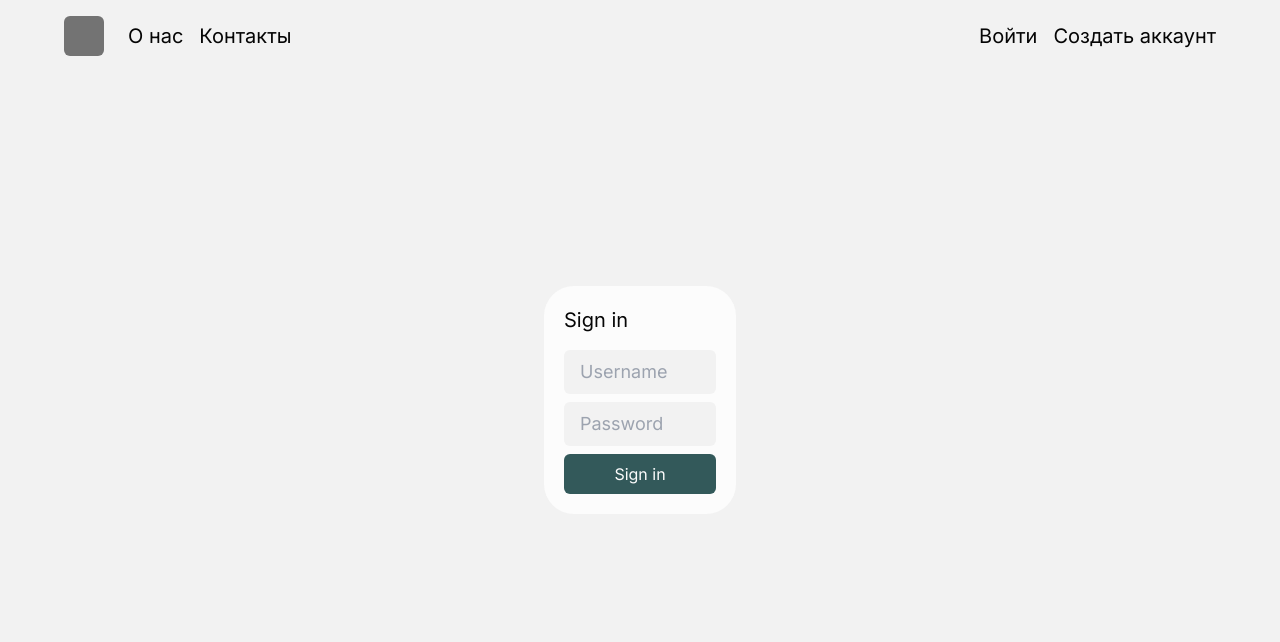
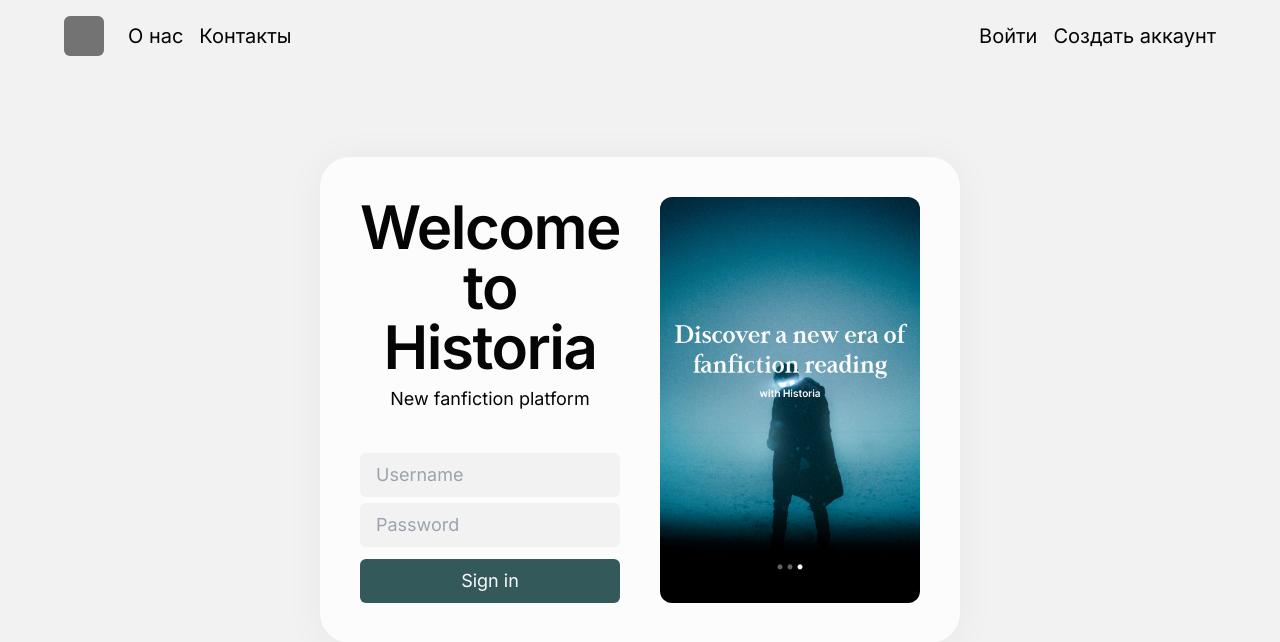
Before and after one commit to mbozhik/historia, a Next.js app: page /sign-in in a window 1280 px wide. Shown: the top 642 px of the page. Built offline with nearby package versions, Linux system fonts and the light colour scheme; no server answers.

Commit message:
finalize `/sign-in` auth page

```diff
--- a/src/app/(auth)/sign-in/page.tsx
+++ b/src/app/(auth)/sign-in/page.tsx
@@ -8,6 +8,9 @@ import {signIn} from 'next-auth/react'
 import Input from '#/UI/Input'
 import Button from '#/UI/Button'
 const screenHeight = 'h-svh h-screen'
+
+import Image from 'next/image'
+import SignInImage from '%/auth/sign-in.jpg'
 
 const schema = z.object({
   login: z.string().min(3, 'Login must be at least 3 characters long'),
@@ -42,16 +45,35 @@ export default function SignIn() {
     }
   }
 
+  const gridConfig = {
+    parent: 'grid-cols-10',
+    auth: 'col-span-4 md:col-span-5',
+    image: 'col-span-6 md:col-span-5',
+  }
+
   return (
     <section data-section="sign-in" className={`grid place-items-center space-y-5 ${screenHeight}`} onSubmit={handleSubmit(onSubmit)}>
-      <form className="flex flex-col p-5 w-[15%] gap-2 bg-background-alt rounded-4xl">
-        <h1 className="mb-2 text-xl">Sign in</h1>
+      <div className={`grid ${gridConfig.parent} items-center p-10 gap-10 w-[50%] min-h-[60vh] bg-background-alt rounded-4xl shadow-[0_4px_40px_0px_rgba(0,0,0,0.05)]`}>
+        <form className={`flex flex-col justify-between gap-10 ${gridConfig.auth} col-s`}>
+          <div className="text-center">
+            <h1 className="mb-2 text-6xl font-semibold tracking-tight">
+              Welcome <br /> to Historia
+            </h1>
+            <p className="text-lg">New fanfiction platform </p>
+          </div>
 
-        <Input name="login" register={register} type="text" placeholder="Username" autoComplete="username" error={errors.login} />
-        <Input name="password" register={register} type="password" placeholder="Password" autoComplete="current-password" error={errors.password} />
+          <div className="space-y-3">
+            <div className="space-y-1.5">
+              <Input name="login" register={register} type="text" placeholder="Username" autoComplete="username" error={errors.login} />
+              <Input name="password" register={register} type="password" placeholder="Password" autoComplete="current-password" error={errors.password} />
+            </div>
 
-        <Button buttonText="Sign in" className="w-full" isSubmitting={isSubmitting} error={errors.root} />
-      </form>
+            <Button buttonText="Sign in" className="w-full" isSubmitting={isSubmitting} error={errors.root} />
+          </div>
+        </form>
+
+        <Image quality={100} className={`block object-cover rounded-xl s-full ${gridConfig.image}`} src={SignInImage} alt="Sign in" />
+      </div>
     </section>
   )
 }
--- a/src/components/UI/Button.tsx
+++ b/src/components/UI/Button.tsx
@@ -11,7 +11,7 @@ interface SubmitButtonProps extends ButtonHTMLAttributes<HTMLButtonElement> {
 function SubmitButton({isSubmitting, error, className, buttonText, ...buttonProps}: SubmitButtonProps) {
   return (
     <>
-      <button {...buttonProps} className={cn('w-fit px-4 py-2 text-custom-white rounded-md bg-primary hover:bg-primary-hover duration-300', isSubmitting ? 'bg-neutral-200' : '', className)} disabled={isSubmitting}>
+      <button {...buttonProps} className={cn('w-fit px-4 py-2 text-lg text-custom-white rounded-md bg-primary hover:bg-primary-hover duration-300', isSubmitting ? 'bg-neutral-200' : '', className)} disabled={isSubmitting}>
         {isSubmitting ? 'Wait..' : buttonText}
       </button>
       {error && <span className="text-sm text-center text-red-500">{error.message}</span>}
--- a/src/components/UI/Input.tsx
+++ b/src/components/UI/Input.tsx
@@ -13,7 +13,7 @@ export interface InputProps {
 export default function Input({name, register, className, type, placeholder, autoComplete, error}: InputProps) {
   return (
     <>
-      <input {...register(name)} className={cn('px-4 py-2 rounded-md bg-background text-custom-grey text-lg outline-2 focus:outline-primary', className)} type={type} placeholder={placeholder} autoComplete={autoComplete} />
+      <input {...register(name)} className={cn('px-4 py-2 w-full rounded-md bg-background text-custom-grey text-lg outline-2 focus:outline-primary', className)} type={type} placeholder={placeholder} autoComplete={autoComplete} />
       {error && <span className="text-sm text-tags-warning">{error.message}</span>}
     </>
   )
```
Also changed, not shown: src/assets/images/auth/sign-in.jpg (added).
